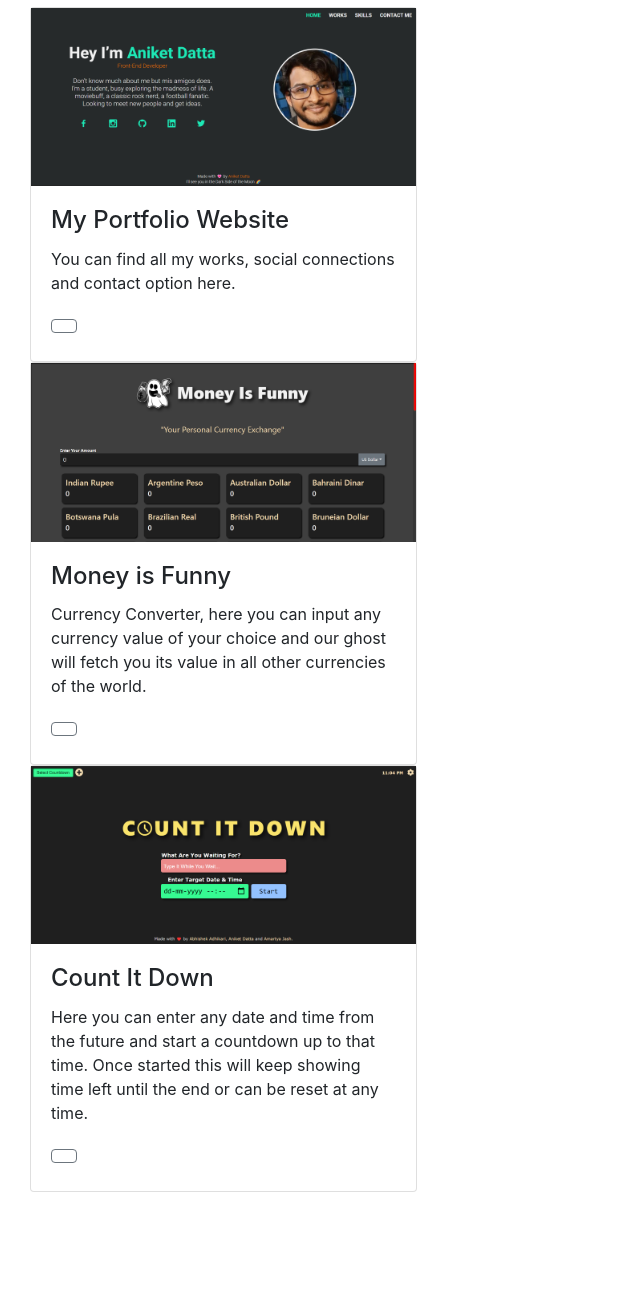
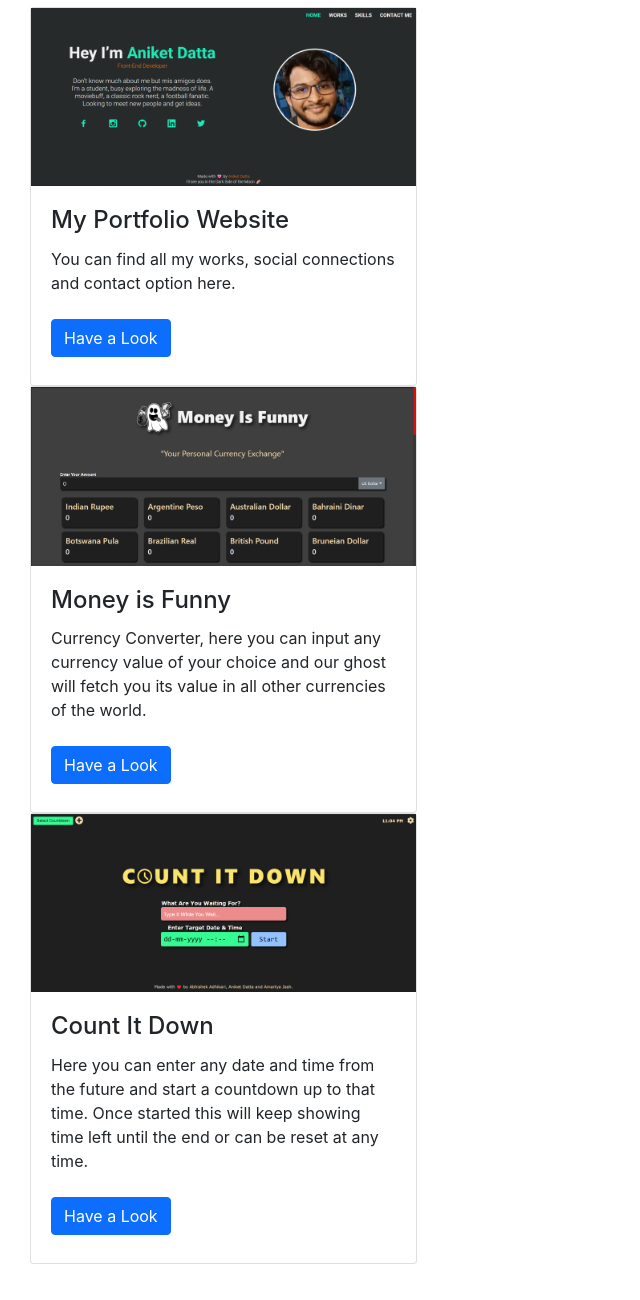
Before and after one commit to dattaaniket7/Bootstrap-website-demo-portfolio-works, a plain HTML site: page index.html in a window 1280 px wide. Shown: the part 430-1730 px from the top of the page, without its empty margins (0-640 px from the left). Before the commit the page ends 1670 px from the top, so only its background shows below. Drawn offline with nearby package versions, Linux system fonts and the light colour scheme.

Commit message:
cards-update-1

```diff
--- a/index.html
+++ b/index.html
@@ -71,7 +71,8 @@
                     <div class="card-body">
                         <h4 class="card-title">My Portfolio Website</h4>
                         <p class="card-text">You can find all my works, social connections and contact option here.</p>
-                        <a href="https://www.aniketdatta.rocks/" target="_blank" class="btn btn-outline-secondary"></a>
+                        <a href="https://www.aniketdatta.rocks/" target="_blank" class="btn btn-outline-secondary">Have
+                            a Look</a>
                     </div>
                 </div>
             </div>
@@ -82,7 +83,8 @@
                         <h4 class="card-title">Money is Funny</h4>
                         <p class="card-text">Currency Converter, here you can input any currency value of your choice
                             and our ghost will fetch you its value in all other currencies of the world.</p>
-                        <a href="https://mif.sairyonodevs.in/" target="_blank" class="btn btn-outline-secondary"></a>
+                        <a href="https://mif.sairyonodevs.in/" target="_blank" class="btn btn-outline-secondary">Have a
+                            Look</a>
                     </div>
                 </div>
             </div>
@@ -95,7 +97,7 @@
                             up to that time. Once started this will keep showing time left until the end or can be reset
                             at any time.</p>
                         <a href="https://count-it-down.sairyonodevs.in/" target="_blank"
-                            class="btn btn-outline-secondary"></a>
+                            class="btn btn-outline-secondary">Have a Look</a>
                     </div>
                 </div>
             </div>
--- a/style.css
+++ b/style.css
@@ -58,3 +58,11 @@ body {
 	background-color: #5c636a;
 	border: 1px solid #565e64;
 }
+.btn-outline-secondary {
+	background-color: #0d6efd;
+	border: 1px solid #0d6efd;
+}
+.btn-outline-secondary:hover {
+	background-color: #0b5ed7;
+	border: 1px solid #0a58ca;
+}
```
